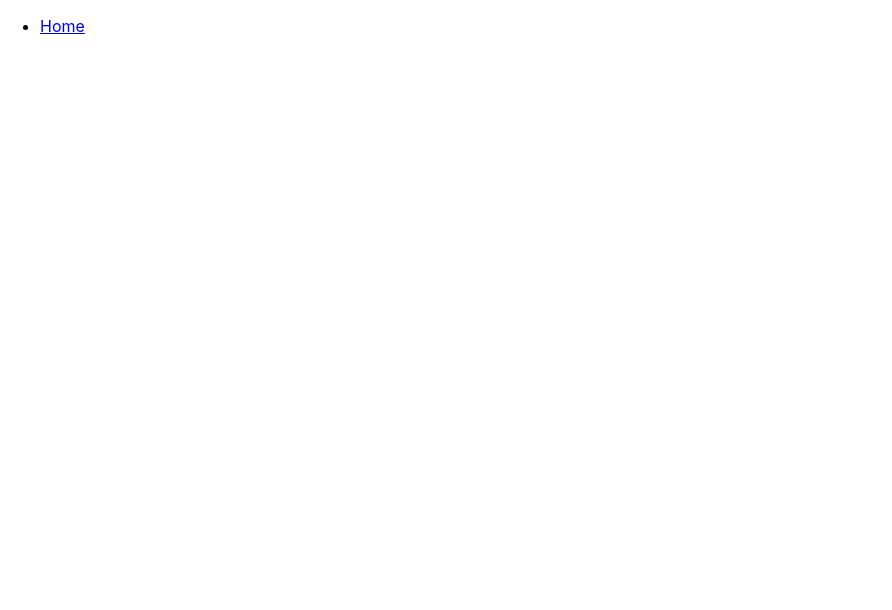
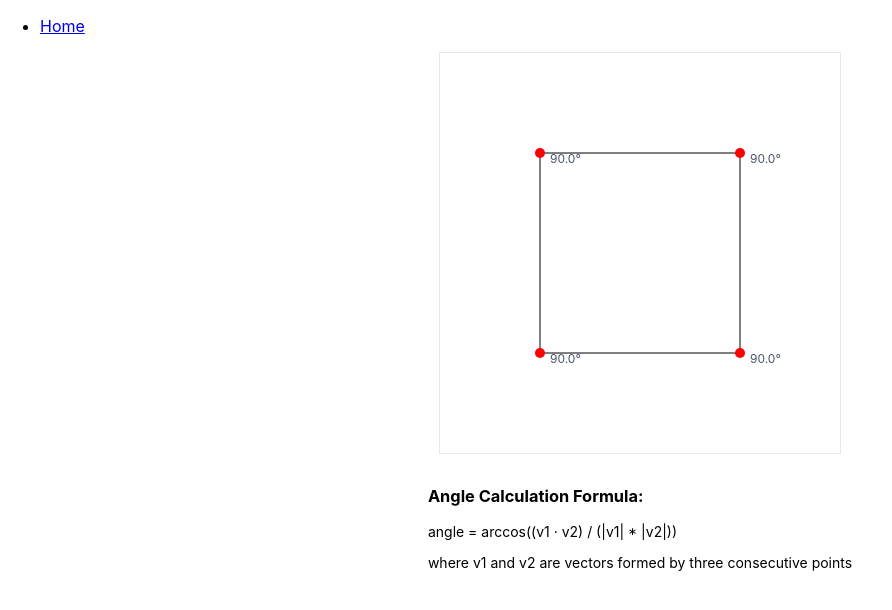
Before and after one commit to hereEthereal/explanationCatchall, a React (Create React App) app in the folder catchallreactexplanations/: page /draggable-quadrilateral in a window 1280 px wide. Before the commit this address had no page. Shown: the top 610 px of the page, without its empty margins (0-892 px from the left). Built offline with nearby package versions, Linux system fonts and the light colour scheme.

Commit message:
first quadrilateral attempt

```diff
--- a/catchallreactexplanations/package.json
+++ b/catchallreactexplanations/package.json
@@ -13,6 +13,7 @@
     "@types/react-router-dom": "^5.3.3",
     "@types/recharts": "^1.8.29",
     "components": "^0.1.0",
+    "lucide-react": "^0.424.0",
     "react": "^18.3.1",
     "react-dom": "^18.3.1",
     "react-konva": "^18.2.10",
--- a/catchallreactexplanations/src/App.tsx
+++ b/catchallreactexplanations/src/App.tsx
@@ -6,6 +6,8 @@ import SquareRootB from "./projects/SquareRootB";
 import GridTool from "./projects/GridTool";
 import { LongFormSubtraction } from "./projects/LongFormSubtraction";
 import LongFormAddition from "./projects/LongFormAddition";
+import DraggableQuadrilateral from "./projects/DraggableQuadrilateral";
+import path from "path";
 
 const projectList = [
   { name: "App A", path: "/app-a", element: <AppA /> },
@@ -25,6 +27,11 @@ const projectList = [
     name: "Long Form Addition",
     path: "/long-form-addition",
     element: <LongFormAddition />,
+  },
+  {
+    name: "Draggable Quadrilateral",
+    path: "/draggable-quadrilateral",
+    element: <DraggableQuadrilateral />,
   }
 ];
 
--- /dev/null
+++ b/catchallreactexplanations/src/projects/DraggableQuadrilateral.tsx
@@ -0,0 +1,171 @@
+import React, { useState, useEffect, useRef } from 'react';
+import styled from 'styled-components';
+import { AlertCircle } from 'lucide-react';
+
+interface Point {
+  x: number;
+  y: number;
+}
+
+const Container = styled.div`
+  width: 100%;
+  height: 100%;
+  display: flex;
+  flex-direction: column;
+  align-items: center;
+  justify-content: center;
+`;
+
+const SVG = styled.svg`
+  border: 1px solid #e2e8f0;
+`;
+
+const DraggableCircle = styled.circle`
+  cursor: pointer;
+  &:hover {
+    fill: #f56565;
+  }
+`;
+
+const AngleText = styled.text`
+  font-size: 12px;
+  fill: #4a5568;
+`;
+
+const FormulaContainer = styled.div`
+  margin-top: 1rem;
+  font-size: 0.875rem;
+`;
+
+const FormulaTitle = styled.h3`
+  font-weight: bold;
+`;
+
+const Alert = styled.div`
+  margin-top: 1rem;
+  padding: 1rem;
+  border-radius: 0.375rem;
+  background-color: #fed7d7;
+  color: #9b2c2c;
+`;
+
+const AlertTitle = styled.h4`
+  font-weight: bold;
+  margin-bottom: 0.5rem;
+`;
+
+const DraggableQuadrilateral: React.FC = () => {
+  const [points, setPoints] = useState<Point[]>([
+    { x: 100, y: 100 },
+    { x: 300, y: 100 },
+    { x: 300, y: 300 },
+    { x: 100, y: 300 },
+  ]);
+  const [angles, setAngles] = useState<number[]>([]);
+  const [error, setError] = useState<string | null>(null);
+  const svgRef = useRef<SVGSVGElement>(null);
+
+  const calculateAngle = (p1: Point, p2: Point, p3: Point): number => {
+    const vector1 = { x: p1.x - p2.x, y: p1.y - p2.y };
+    const vector2 = { x: p3.x - p2.x, y: p3.y - p2.y };
+
+    const dotProduct = vector1.x * vector2.x + vector1.y * vector2.y;
+    const magnitude1 = Math.sqrt(vector1.x * vector1.x + vector1.y * vector1.y);
+    const magnitude2 = Math.sqrt(vector2.x * vector2.x + vector2.y * vector2.y);
+
+    const cosAngle = dotProduct / (magnitude1 * magnitude2);
+    const angle = Math.acos(Math.min(Math.max(cosAngle, -1), 1));
+
+    return (angle * 180) / Math.PI;
+  };
+
+  const calculateAngles = () => {
+    const newAngles = points.map((_, i) => {
+      const prev = points[(i - 1 + 4) % 4];
+      const curr = points[i];
+      const next = points[(i + 1) % 4];
+      return calculateAngle(prev, curr, next);
+    });
+    setAngles(newAngles);
+
+    const totalAngle = newAngles.reduce((sum, angle) => sum + angle, 0);
+    if (Math.abs(totalAngle - 360) > 0.1) {
+      setError(`Invalid quadrilateral: Total angle is ${totalAngle.toFixed(2)}°, expected 360°`);
+    } else {
+      setError(null);
+    }
+  };
+
+  useEffect(() => {
+    calculateAngles();
+  }, [points]);
+
+  const handleDrag = (index: number, e: React.MouseEvent<SVGCircleElement>) => {
+    if (svgRef.current) {
+      const svgRect = svgRef.current.getBoundingClientRect();
+      const newX = e.clientX - svgRect.left;
+      const newY = e.clientY - svgRect.top;
+
+      // Ensure the point stays within the SVG boundaries
+      const x = Math.max(0, Math.min(newX, svgRect.width));
+      const y = Math.max(0, Math.min(newY, svgRect.height));
+
+      const newPoints = [...points];
+      newPoints[index] = { x, y };
+      setPoints(newPoints);
+    }
+  };
+
+  return (
+    <Container>
+      <SVG width="400" height="400" ref={svgRef}>
+        <polygon
+          points={points.map(p => `${p.x},${p.y}`).join(' ')}
+          fill="none"
+          stroke="black"
+        />
+        {points.map((point, index) => (
+          <DraggableCircle
+            key={index}
+            cx={point.x}
+            cy={point.y}
+            r="5"
+            fill="red"
+            onMouseDown={(e) => {
+              const handleMouseMove = (moveEvent: MouseEvent) => {
+                handleDrag(index, moveEvent as unknown as React.MouseEvent<SVGCircleElement>);
+              };
+              const handleMouseUp = () => {
+                document.removeEventListener('mousemove', handleMouseMove);
+                document.removeEventListener('mouseup', handleMouseUp);
+              };
+              document.addEventListener('mousemove', handleMouseMove);
+              document.addEventListener('mouseup', handleMouseUp);
+            }}
+          />
+        ))}
+        {angles.map((angle, index) => (
+          <AngleText key={index} x={points[index].x + 10} y={points[index].y + 10}>
+            {angle.toFixed(1)}°
+          </AngleText>
+        ))}
+      </SVG>
+      {error && (
+        <Alert>
+          <AlertTitle>
+            <AlertCircle size={16} style={{ display: 'inline', marginRight: '0.5rem' }} />
+            Error
+          </AlertTitle>
+          <p>{error}</p>
+        </Alert>
+      )}
+      <FormulaContainer>
+        <FormulaTitle>Angle Calculation Formula:</FormulaTitle>
+        <p>angle = arccos((v1 · v2) / (|v1| * |v2|))</p>
+        <p>where v1 and v2 are vectors formed by three consecutive points</p>
+      </FormulaContainer>
+    </Container>
+  );
+};
+
+export default DraggableQuadrilateral;
```
Also changed, not shown: 1 other file (tests, documents, lock files or other folders).
